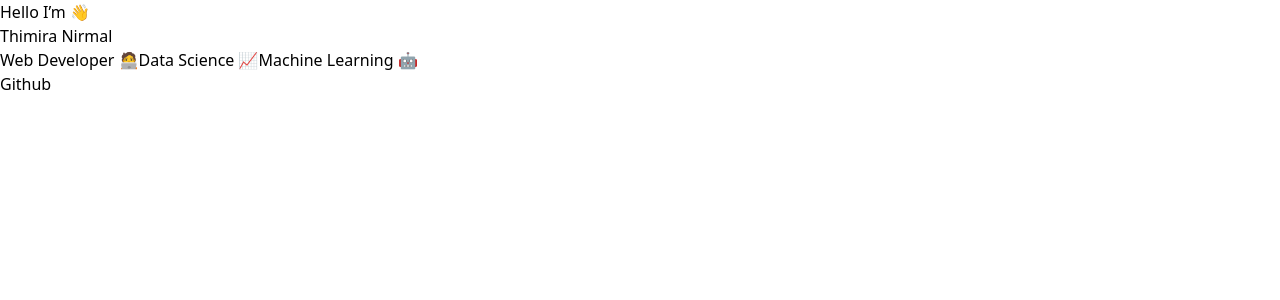
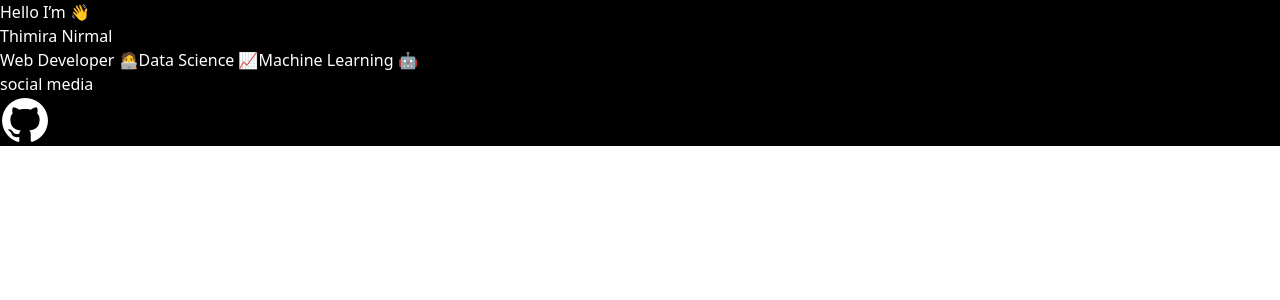
Before and after one commit to timnirmal/Portfolio-Vite, a React app: page / in a window 1280 px wide. Shown: the top 300 px of the page. Built offline with nearby package versions, Linux system fonts and the light colour scheme; the HTML template or start-up script is replaced by a standard one.

Commit message:
SM icon GitHub

```diff
--- a/src/App.jsx
+++ b/src/App.jsx
@@ -4,7 +4,8 @@ import SocialMedia from "./component/SocialMedia";
 
 function App() {
     return (
-        <div className="App">
+        <div className="App bg-black">
+            <div className="text-white">
 
                 <h1 className="">Hello I’m 👋</h1>
                 <h1>Thimira Nirmal</h1>
@@ -14,6 +15,8 @@ function App() {
 
                 <SocialMedia/>
             </div>
+
+        </div>
     )
 }
 
--- a/src/component/SocialMedia/index.jsx
+++ b/src/component/SocialMedia/index.jsx
@@ -1,18 +1,33 @@
 import {Link} from "react-router-dom";
 import {me} from "../../data";
 
+import iconGitHub from "/images/icon _github.png";
+import iconLinkedIn from "/images/icon _linkedin.png";
+import iconTwitter from "/images/icon _twitter.png";
+import iconFacebook from "/images/icon _facebook.png";
+import iconEmail from "/images/icon _email.png";
+
+
 function SocialMedia() {
+    console.log(me.social.github.url)
+
     return (
-        <nav className="navbar">
-            <div className="navbar__links">
-                <ul>
-                    <Link to={me.social.github} target="_blank">Github</Link>
-                </ul>
-            </div>
-            <div className="navbar__resume">
-                {null}
-            </div>
-        </nav>
+        <div className="social-media">
+            <h1>social media</h1>
+            <ul>
+                {me.social.github && (
+                    <li>
+                        <Link to={me.social.github}>
+                            <img
+                                src={iconGitHub}
+                                alt="Image Link"
+                                width="50px"
+                            />
+                        </Link>
+                    </li>
+                )}
+            </ul>
+        </div>
     )
 }
 
```
Also changed, not shown: public/images/icon _github.png. Lines whose indentation alone changed are shown as unchanged.
